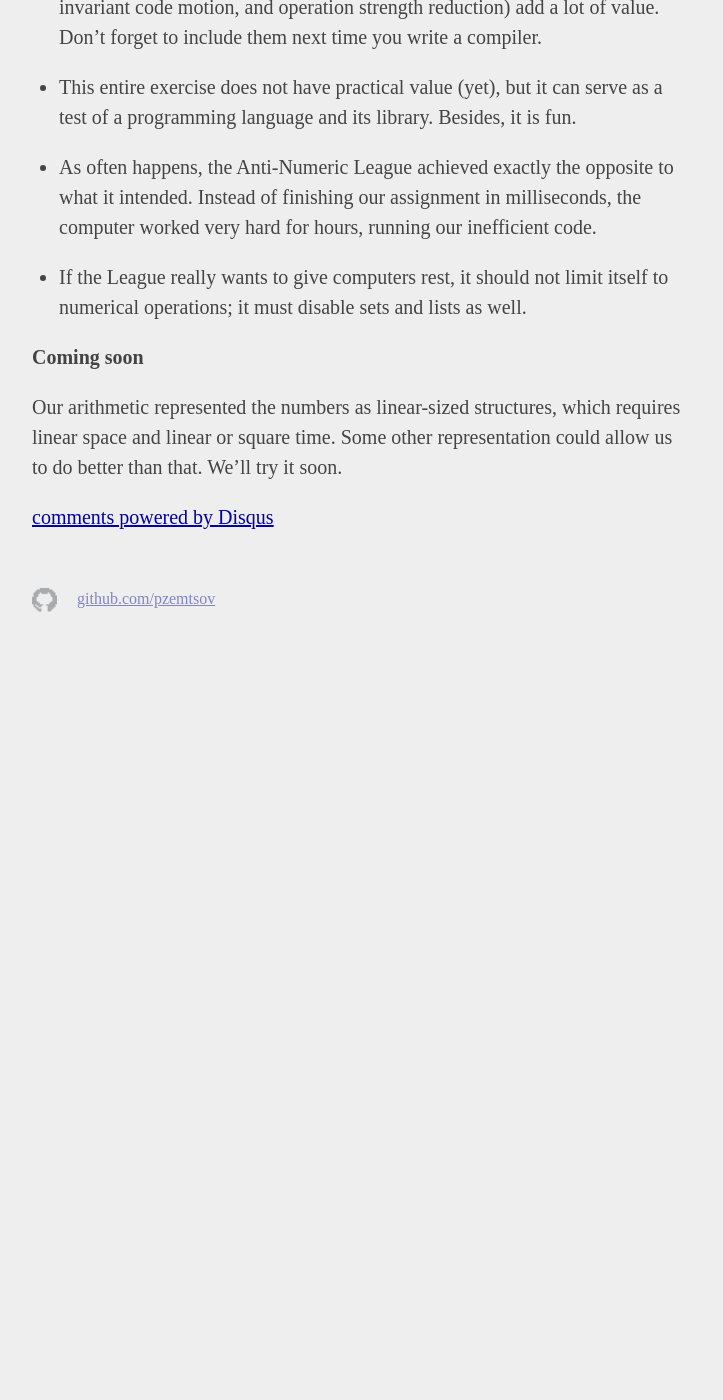
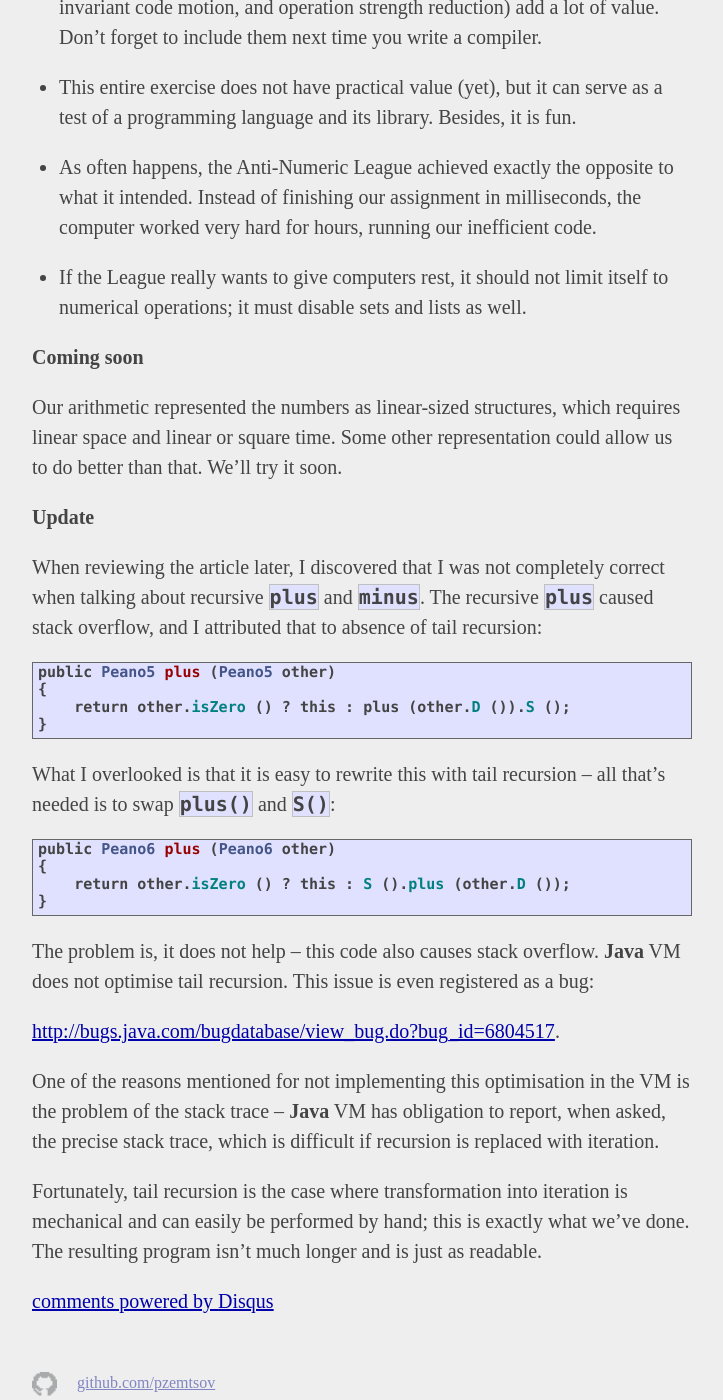
Before and after one commit to pzemtsov/pzemtsov.github.io, a Jekyll site: the page built from _posts/2015-12-22-implementing-peano-arithmetic.md, in a window 1280 px wide and 1400 px high, scrolled down 29199 px. Shown: the whole window, without its empty margins (278-1001 px from the left). Built offline with Jekyll 4.4.1, drawn with Linux system fonts in a browser that asks for light colours; nearby versions of some CDN libraries; Markdown is read by kramdown in place of the engine named in the settings; before the commit the page ends 29829 px from its top, so only the background shows below that; some of the changed text lies outside the part shown.

Commit message:
Update added to Peano article

```diff
--- a/_posts/2015-12-22-implementing-peano-arithmetic.md
+++ b/_posts/2015-12-22-implementing-peano-arithmetic.md
@@ -1251,3 +1251,35 @@ Coming soon
 
 Our arithmetic represented the numbers as linear-sized structures, which requires linear space and linear or square time. Some other representation could allow us
 to do better than that. We'll try it soon.
+
+Update
+------
+
+When reviewing the article later, I discovered that I was not completely correct when talking about recursive `plus` and `minus`. The recursive `plus` caused stack overflow,
+and I attributed that to absence of tail recursion:
+
+{% highlight Java %}
+public Peano5 plus (Peano5 other)
+{
+    return other.isZero () ? this : plus (other.D ()).S ();
+}
+{% endhighlight %}
+
+What I overlooked is that it is easy to rewrite this with tail recursion -- all that's needed is to swap `plus()` and `S()`:
+
+{% highlight Java %}
+public Peano6 plus (Peano6 other)
+{
+    return other.isZero () ? this : S ().plus (other.D ());
+}
+{% endhighlight %}
+
+The problem is, it does not help -- this code also causes stack overflow. **Java** VM does not optimise tail recursion. This issue is even registered as a bug:
+
+[http://bugs.java.com/bugdatabase/view\_bug.do?bug\_id=6804517](http://bugs.java.com/bugdatabase/view_bug.do?bug_id=6804517).
+
+One of the reasons mentioned for not implementing this optimisation in the VM is the problem of the stack trace -- **Java** VM has obligation to report,
+when asked, the precise stack trace, which is difficult if recursion is replaced with iteration.
+
+Fortunately, tail recursion is the case where transformation into iteration is mechanical and can easily be performed by hand; this is exactly what we've done. The resulting
+program isn't much longer and is just as readable.
```
Also changed, not shown: other parts of _posts/2015-12-22-implementing-peano-arithmetic.md (+1 -1 lines).
